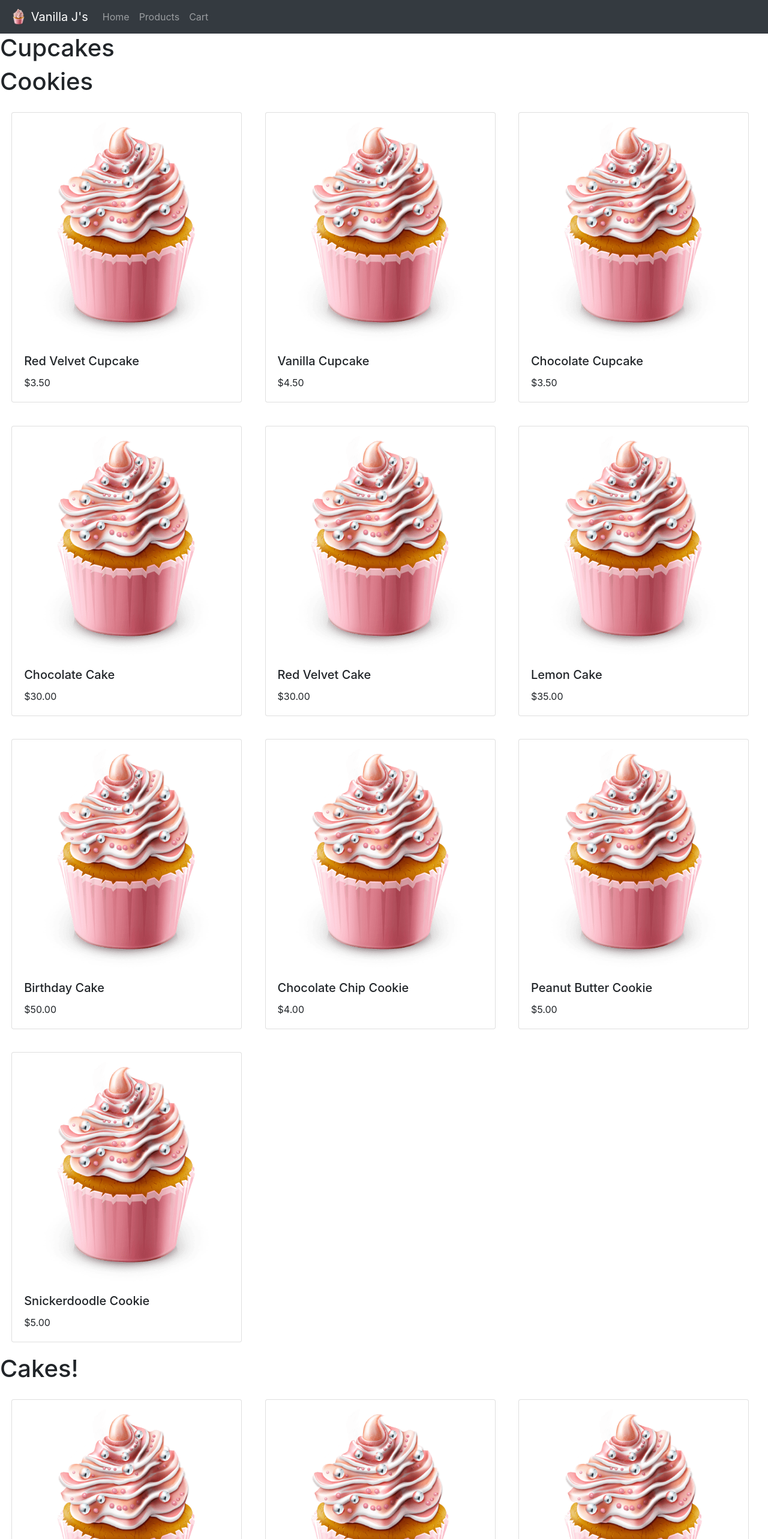
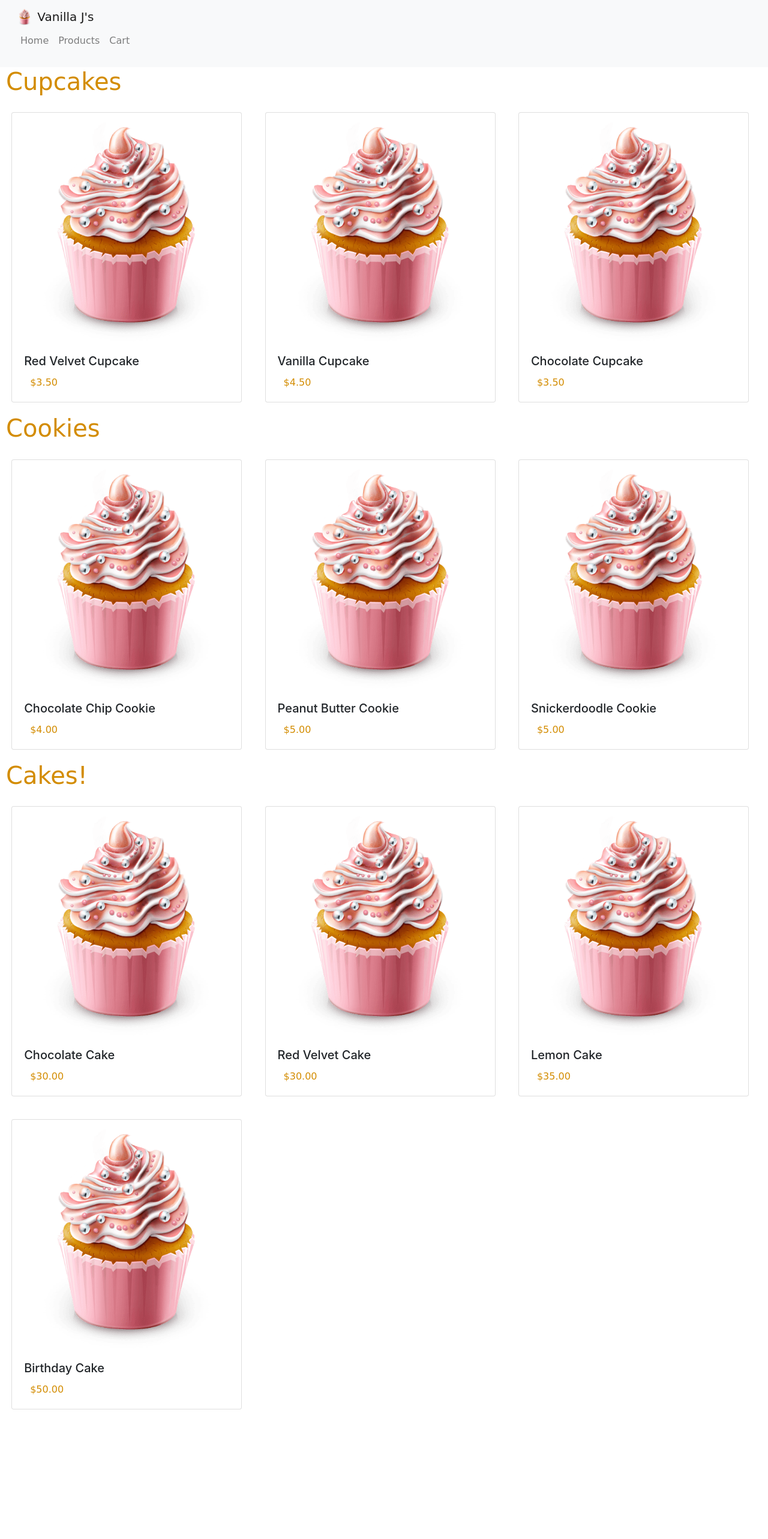
Before and after one commit to Allysony/ecommerceBakery, a React (Create React App) app: page /bakeryBuild/products in a window 1280 px wide. Shown: the top 2566 px of the page at 60% size. After the commit the page ends 2370 px from the top, so only its background shows below. Built offline with nearby package versions, Linux system fonts and the light colour scheme.

Commit message:
added simple style

```diff
--- a/src/App.js
+++ b/src/App.js
@@ -9,7 +9,6 @@ import ProductPage from "./components/ProductPage";
 import Cart from "./components/Cart";
 
 import productdata from "./productdata.json";
-
 class App extends Component {
   constructor(props) {
     super(props);
--- a/src/components/Header.js
+++ b/src/components/Header.js
@@ -1,13 +1,15 @@
 import React from "react";
 import { Navbar, Nav } from "react-bootstrap";
 import { Link } from "react-router-dom";
-
+import textstyles from './styles.css'
 import cupcake from "./cupcake.png";
 
 function Header() {
   return (
-    <Navbar bg="dark" variant="dark">
+    <Navbar bg="light" >
+      <p style = {textstyles.p}>
       <Navbar.Brand href="#home">
+
         <img
           alt=""
           src={cupcake}
@@ -15,7 +17,9 @@ function Header() {
           height="30"
           className="d-inline-block align-top"
         />{" "}
-        Vanilla J's
+          Vanilla J's
+
+
       </Navbar.Brand>
 
       <Navbar.Toggle aria-controls="basic-navbar-nav" />
@@ -32,6 +36,7 @@ function Header() {
           </Link>
         </Nav>
       </Navbar.Collapse>
+    </p>
     </Navbar>
   );
 }
--- a/src/components/HomeContent.js
+++ b/src/components/HomeContent.js
@@ -1,15 +1,15 @@
 import React from "react";
 import bakers from "./bakers.png";
-
+import textstyles from './styles.css'
 function HomeContent() {
   return (
     <div>
       <div style={styles.bakers}>
         <div style={styles.bakerstext}>
           <h3>Meet the Bakers</h3>
-          <p>
-            Gwendolyn Rogers has had a passion for baking and cooking her entire
-            life. Born in New Orleans, Louisiana in 1965 she had a tough
+          <p style = {textstyles.p}>
+            Allyson and Richard have had a passion for baking and cooking their entire
+            life. Born in New Orleans, Louisiana in 1965 they had a tough
             childhood. Coming from a torn family, loss of her brother and a
             dysfunctional family, she was forced to raise herself. She put
             herself though school waiting tables and having multiple restaurant
@@ -39,7 +39,7 @@ function HomeContent() {
             Gwendolyn spent two years designing the second location which now
             seats over 150, has a 2,000 square foot production kitchen and a
             full service restaurant with bar. It is located in Carmel, Indiana.
-          </p>
+        </p>
         </div>
         <img
           src={bakers}
--- /dev/null
+++ b/src/components/styles.css
@@ -0,0 +1,17 @@
+
+h3 {
+    color: #8e5f00;
+}
+
+p {
+    color: #d38c00;
+    font-family: "Comic Sans MS";
+    width: 100%;
+    margin: 10px;
+}
+
+h1 {
+    color: #d38c00;
+    font-family: "Comic Sans MS";
+    margin: 10px;
+}
--- a/src/products.js
+++ b/src/products.js
@@ -1,5 +1,5 @@
+
 import React, { Component } from "react";
-
 import ProductPreview from "./components/ProductPreview";
 import thumb from "./components/cupcake.png";
 
@@ -10,7 +10,9 @@ class Products extends Component {
   }
   render() {
     let products = this.props.state.productdata.products;
-    let cupcakes = products.filter(p => p.category === "Cupcakes");
+    let cupcakes = products.filter(p => p.category === "Cupcake");
+    let cookie = products.filter(p => p.category === "Cookie");
+    let cake = products.filter(p => p.category === "Cake");
     console.log(this.props.state.productdata);
     return (
       <div className="Products">
@@ -25,7 +27,7 @@ class Products extends Component {
           />
         ))}
         <h1>Cookies</h1>
-        {products.map(product => (
+        {cookie.map(product => (
           <ProductPreview
             pid={product.pid}
             name={product.name}
@@ -35,17 +37,7 @@ class Products extends Component {
           />
         ))}
         <h1>Cakes!</h1>
-        {products.map(product => (
-          <ProductPreview
-            pid={product.pid}
-            name={product.name}
-            price={product.price}
-            image={thumb}
-            action={pid => this.handleUpdate(pid)}
-          />
-        ))}
-        <h1>Pies</h1>
-        {products.map(product => (
+        {cake.map(product => (
           <ProductPreview
             pid={product.pid}
             name={product.name}
@@ -59,8 +51,9 @@ class Products extends Component {
   }
 }
 
+
 Products.defaultProps = {
-  productdata: []
+    productdata: []
 };
 
 export default Products;
```
